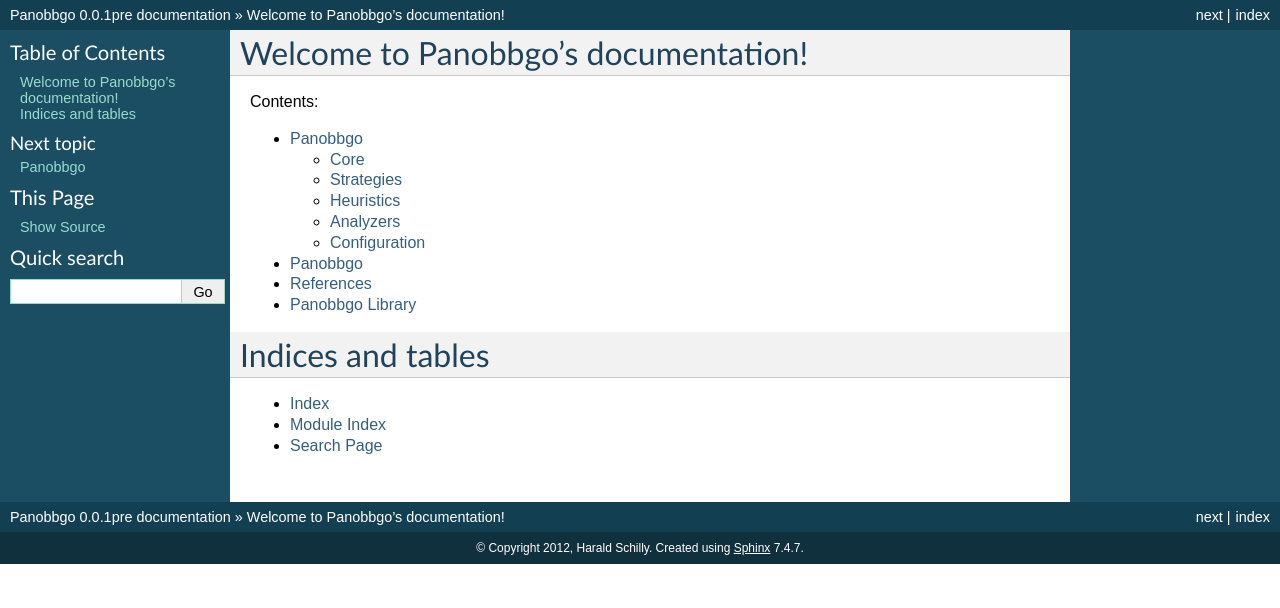
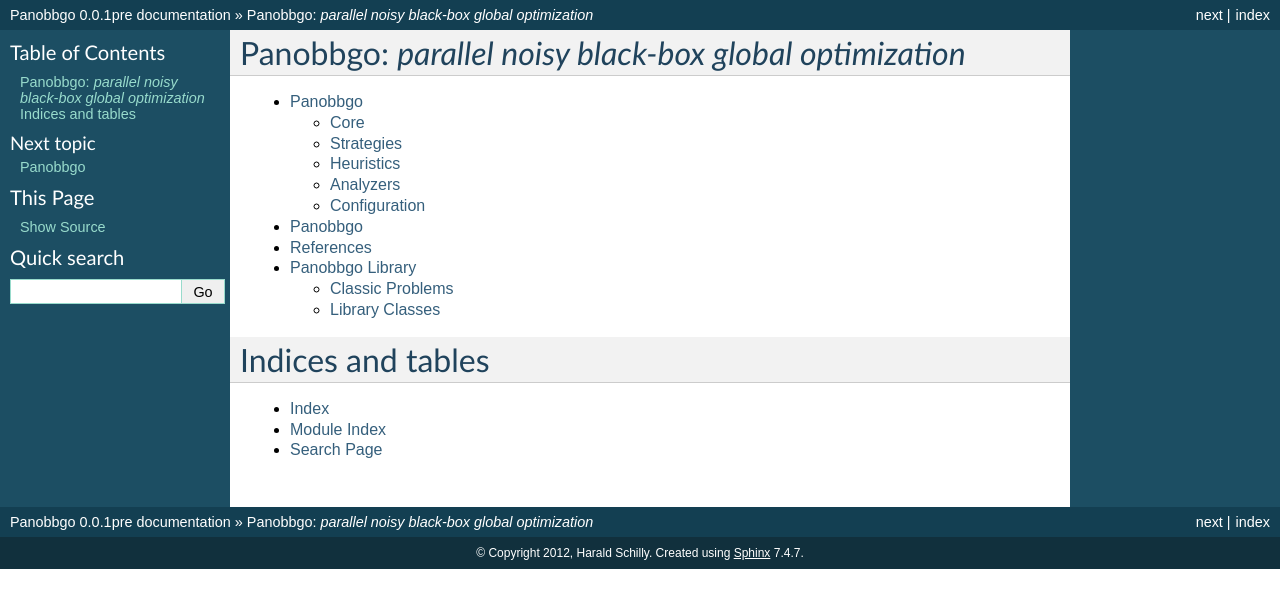
Before and after one commit to haraldschilly/panobbgo, a Sphinx documentation site: the page built from doc/source/index.rst, in a window 1280 px wide. Shown: the top 608 px of the page. Built offline with Sphinx 7.4.7, drawn with Linux system fonts in a browser that asks for light colours.

Commit message:
panobbgo_lib: got its own two subchapters; formulas for the problems

```diff
--- a/doc/source/index.rst
+++ b/doc/source/index.rst
@@ -3,16 +3,14 @@
    You can adapt this file completely to your liking, but it should at least
    contain the root `toctree` directive.
 
-Welcome to Panobbgo's documentation!
-====================================
-
-Contents:
+Panobbgo: `parallel noisy black-box global optimization`
+========
 
 .. toctree::
    :maxdepth: 2
 
    panobbgo
-   lib
+   library
 
 Indices and tables
 ==================
--- a/doc/source/panobbgo.rst
+++ b/doc/source/panobbgo.rst
@@ -1,7 +1,5 @@
 Panobbgo
 ========
-
-Contents:
 
 .. toctree::
    :maxdepth: 2
--- a/panobbgo/__init__.py
+++ b/panobbgo/__init__.py
@@ -3,6 +3,3 @@
 """
 
 __version__ = '0.0.1pre'
-
-#from core import *
-#import strategies
```
Also changed, not shown: doc/source/classic.rst (added, +7 -0 lines), doc/source/lib.rst (+3 -7 lines), doc/source/library.rst (added, +10 -0 lines).
